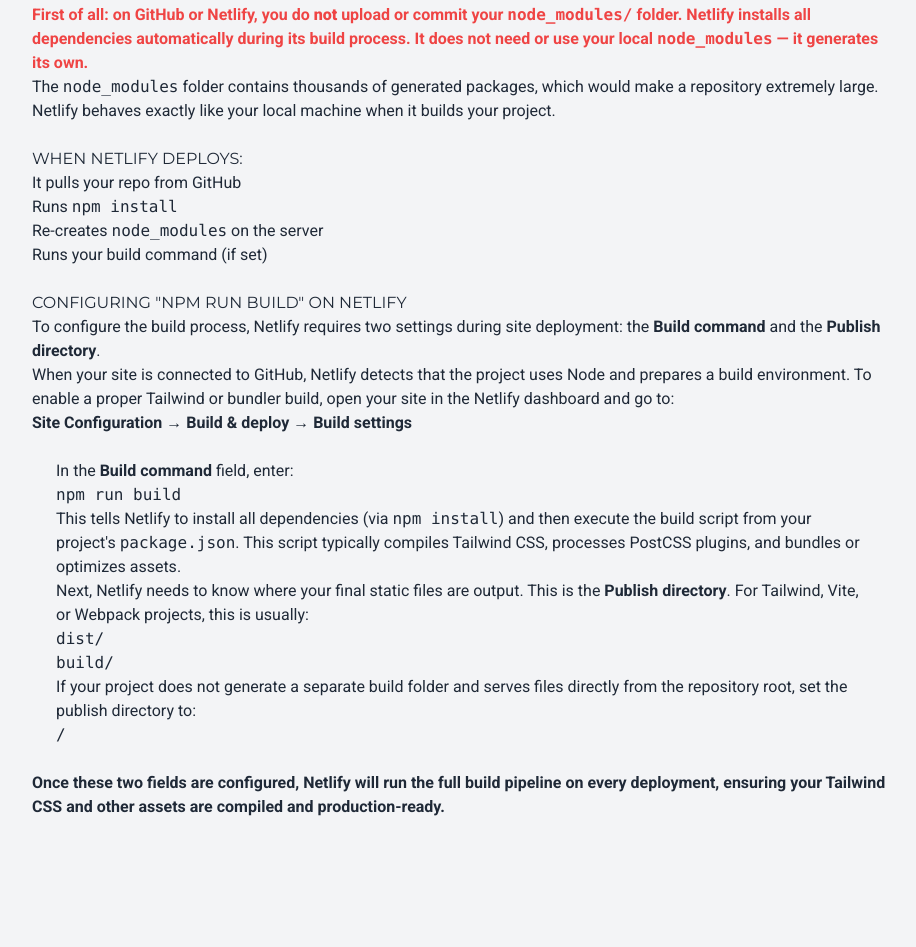
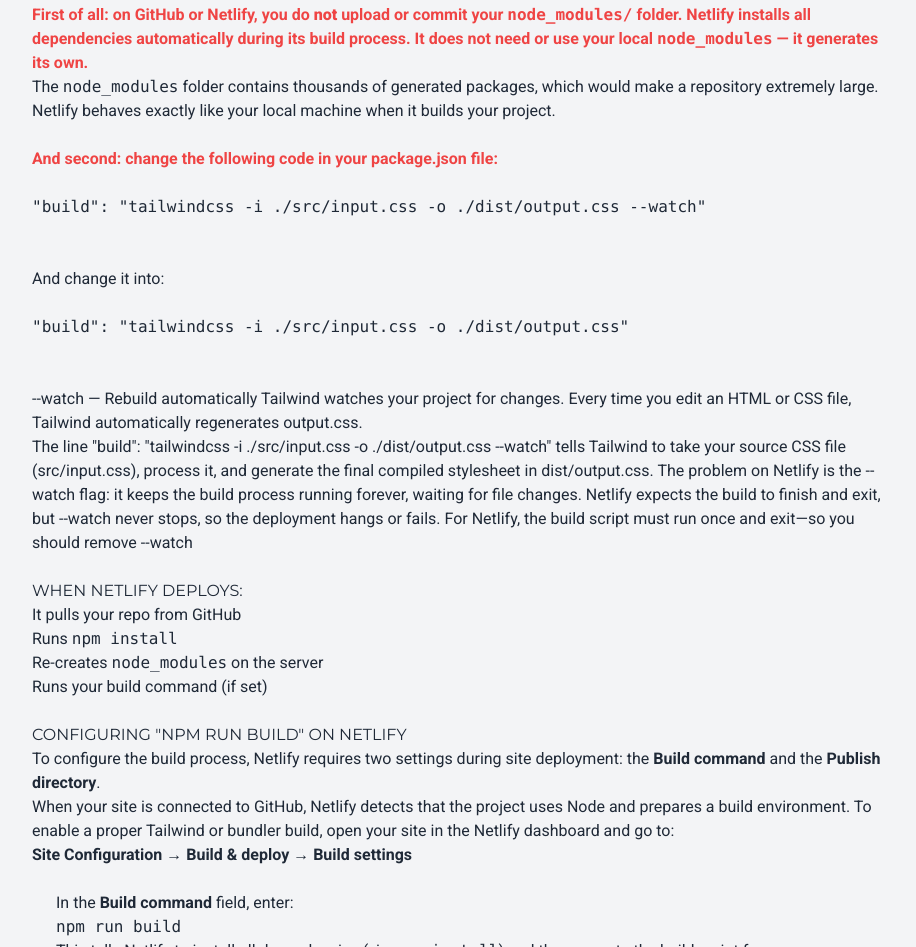
Before and after one commit to BPCourses/BP_HTML_10TWND, a website: page npm.html in a window 1280 px wide. Shown: the part 901-1848 px from the top of the page, without its empty margins (176-1092 px from the left). Before the commit the page ends 1760 px from the top, so only its background shows below. Drawn offline with nearby package versions, Linux system fonts and the light colour scheme; files that its build step writes are made by us from their sources.

Commit message:
fourteen

```diff
--- a/npm.html
+++ b/npm.html
@@ -147,6 +147,37 @@
                 exactly like your local machine when it builds your project.
             </p>
 
+            <p class="text-red-500 font-bold mt-6">
+                And second: change the following code in your package.json file:
+            </p>
+
+            <pre>
+                <code>
+"build": "tailwindcss -i ./src/input.css -o ./dist/output.css --watch"
+                </code>
+            </pre>
+
+            <p>
+                And change it into:
+            </p>
+            <pre>
+                <code>
+"build": "tailwindcss -i ./src/input.css -o ./dist/output.css"
+                </code>
+            </pre>
+
+            <p>
+                --watch — Rebuild automatically
+Tailwind watches your project for changes.
+Every time you edit an HTML or CSS file, Tailwind automatically regenerates output.css.
+            </p>
+
+            <p>
+                The line "build": "tailwindcss -i ./src/input.css -o ./dist/output.css --watch" tells Tailwind to take your source CSS file (src/input.css), process it, and generate the final compiled stylesheet in dist/output.css. The problem on Netlify is the --watch flag: it keeps the build process running forever, waiting for file changes. Netlify expects the build to finish and exit, but --watch never stops, so the deployment hangs or fails. For Netlify, the build script must run once and exit—so you should remove --watch
+            </p>
+
+
+
             <h1 class="mt-6">
                 When Netlify deploys:
             </h1>
```
